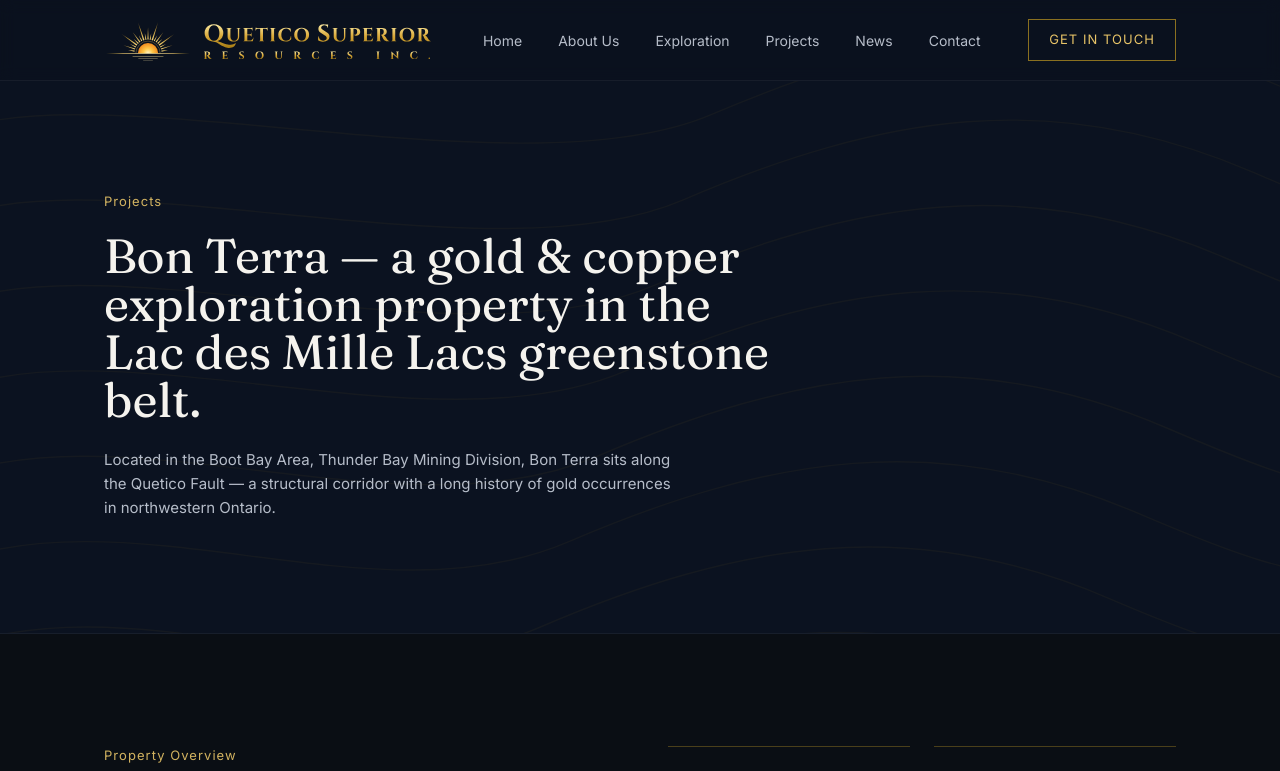
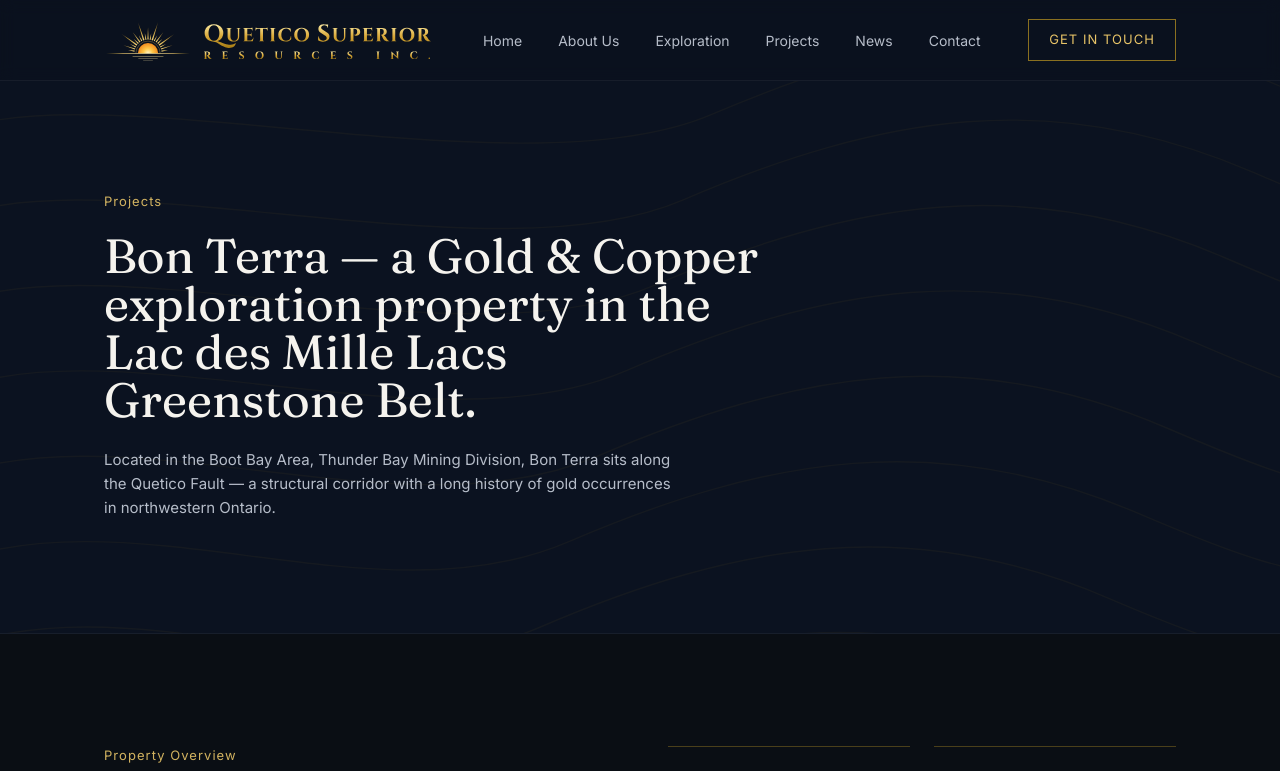
Before and after one commit to sadafmashorihyd-cmd/quetico-superior-resources, a Next.js app: page /projects in a window 1280 px wide. Shown: the top 771 px of the page. Built offline with nearby package versions, Linux system fonts and the light colour scheme.

Commit message:
Capitalize Gold, Copper and Greenstone Belt in Projects heading

```diff
--- a/app/projects/page.tsx
+++ b/app/projects/page.tsx
@@ -39,7 +39,7 @@
     <>
       <PageHeader
         eyebrow="Projects"
-        title="Bon Terra — a gold & copper exploration property in the Lac des Mille Lacs greenstone belt."
+        title="Bon Terra — a Gold & Copper exploration property in the Lac des Mille Lacs Greenstone Belt."
         intro="Located in the Boot Bay Area, Thunder Bay Mining Division, Bon Terra sits along the Quetico Fault — a structural corridor with a long history of gold occurrences in northwestern Ontario."
       />
 
@@ -200,9 +200,8 @@
             {GALLERY.map((item) => (
               <figure
                 key={item.src}
-                className={`relative overflow-hidden border border-white/5 bg-ink-900 ${
-                  item.tall ? "row-span-2 aspect-[3/4]" : "aspect-[4/3]"
-                }`}
+                className={`relative overflow-hidden border border-white/5 bg-ink-900 ${item.tall ? "row-span-2 aspect-[3/4]" : "aspect-[4/3]"
+                  }`}
               >
                 <Image
                   src={item.src}
```
